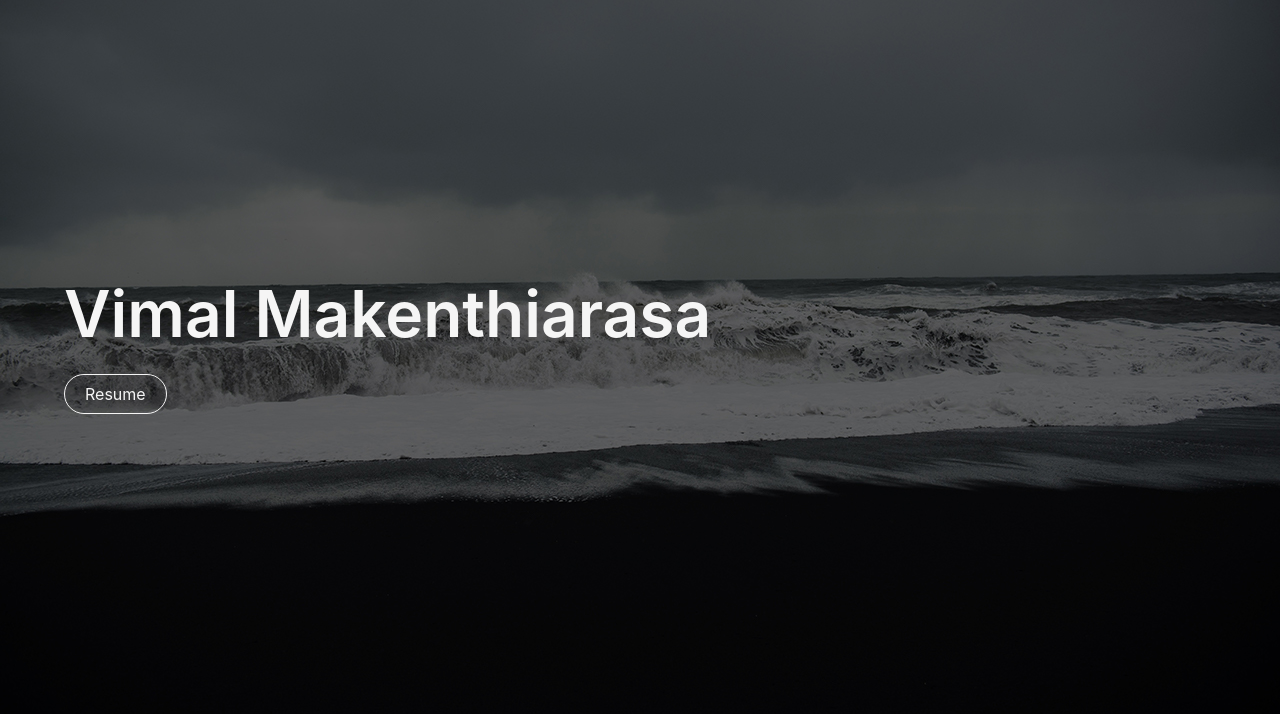
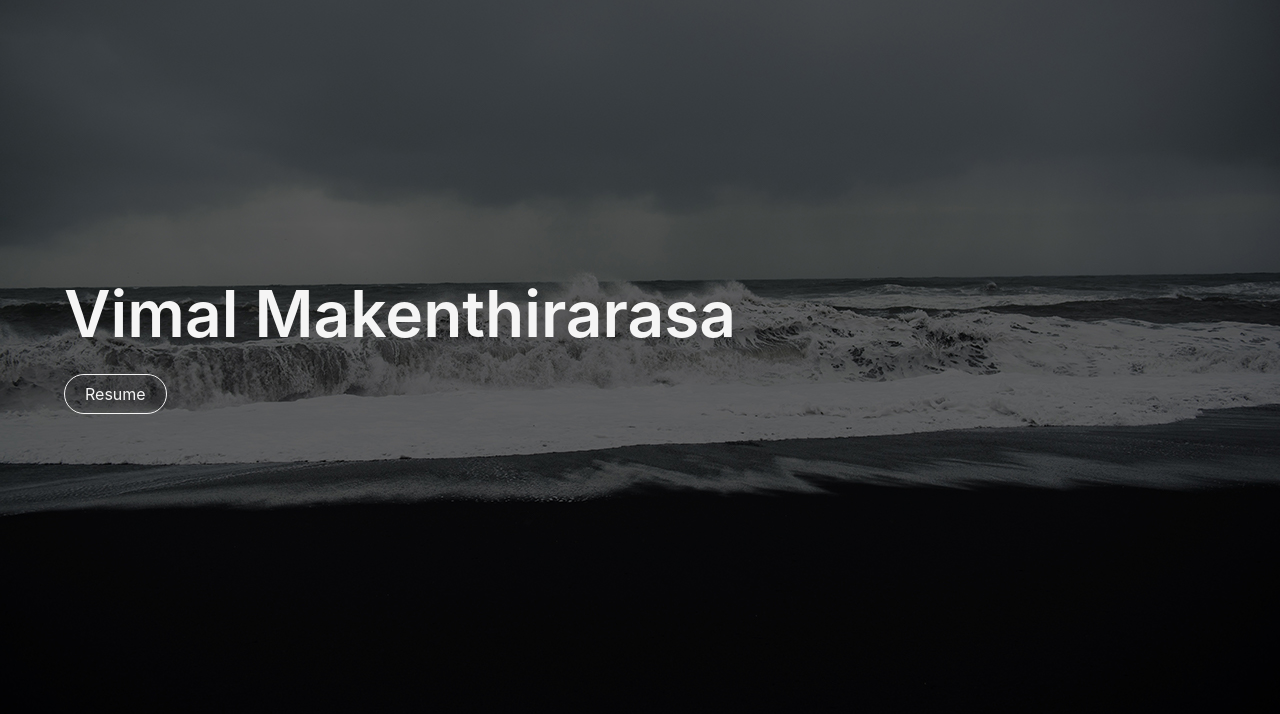
Before and after one commit to VimalMaken/vimalmaken.github.io, a plain HTML site: page index.html in a window 1280 px wide. Shown: the part 86-800 px from the top of the page. Drawn offline with Linux system fonts and the light colour scheme.

Commit message:
Update index.html

```diff
--- a/index.html
+++ b/index.html
@@ -64,7 +64,7 @@
 			<div class="hero-body">
 				<div class="container">
 					<h1 class="title has-text-light">
-						Vimal Makenthiarasa
+						Vimal Makenthirarasa
 					</h1>
 					<a class="button is-light is-rounded is-outlined" href="./resume.pdf">
 						Resume
```
